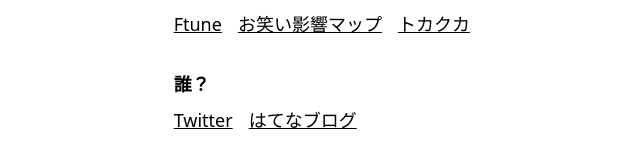
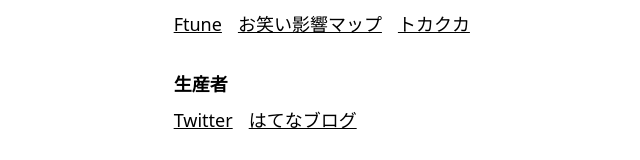
Before and after one commit to kishimoto-banana/bootch, a Next.js app: page / in a window 1280 px wide. Shown: the part 293-453 px from the top of the page, without its empty margins (253-893 px from the left). Built offline with nearby package versions, Linux system fonts and the light colour scheme; no server answers; a web font is replaced by a local one.

Commit message:
生産者

```diff
--- a/pages/index.js
+++ b/pages/index.js
@@ -80,7 +80,7 @@
             </div>
           </div>
 
-          <p className="text-md pb-2 font-semibold md:text-lg">誰？</p>
+          <p className="text-md pb-2 font-semibold md:text-lg">生産者</p>
           <div className="flex flex-row space-x-4">
             <a
               href="https://twitter.com/unpuy_tw"
```
